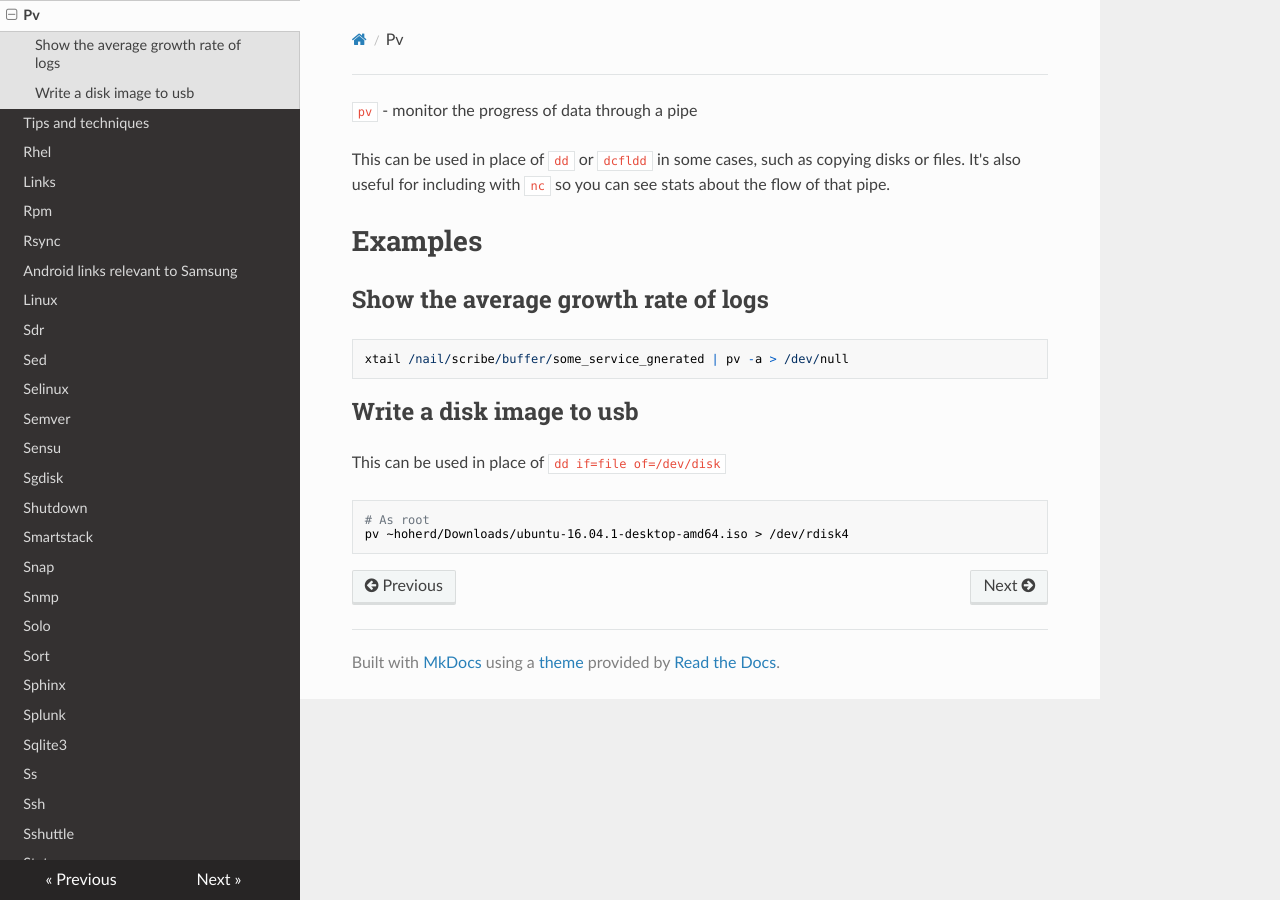
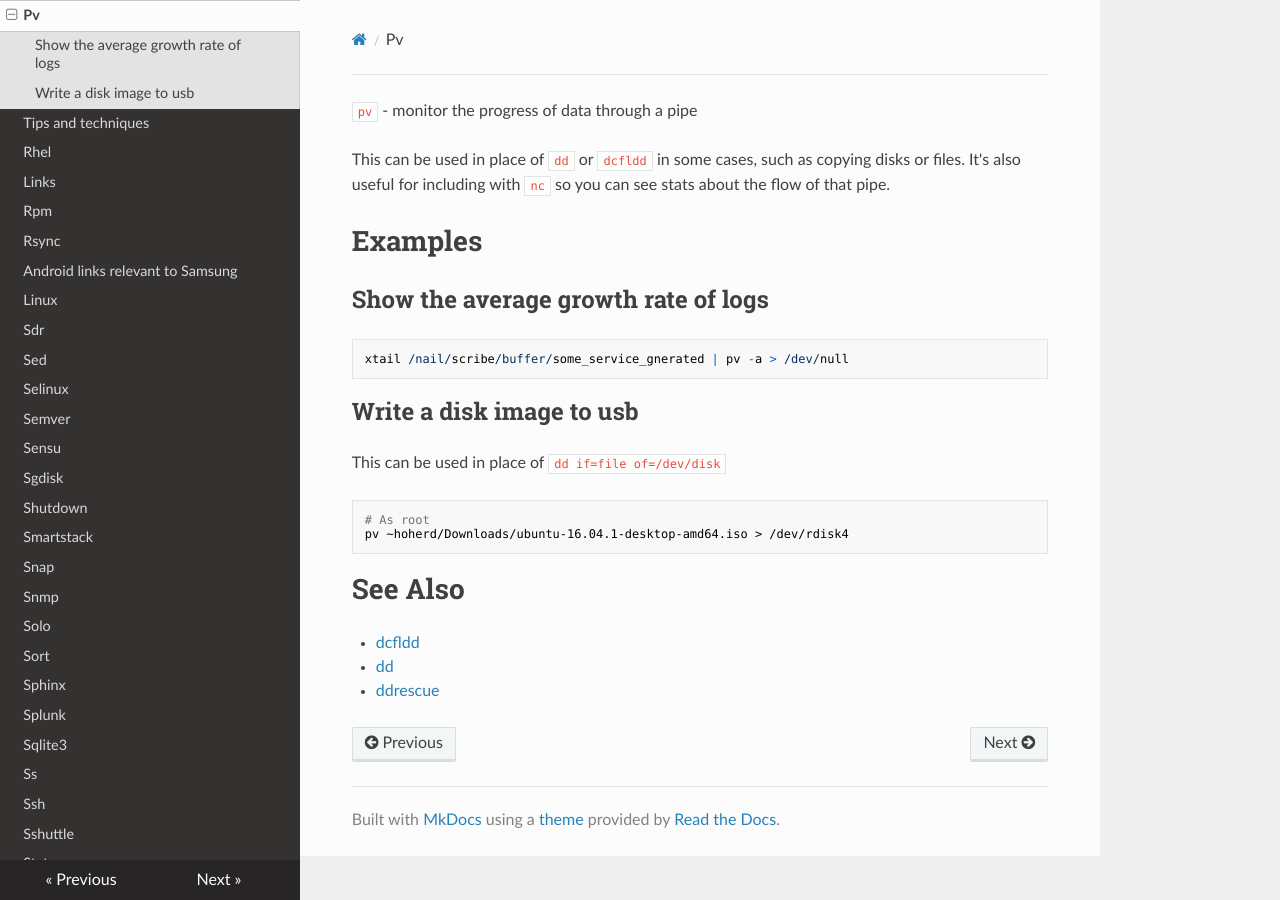
Before and after one commit to lando-cal/tech-notes, an MkDocs documentation site: the page built from docs/pv.md, in a window 1280 px wide. Built offline with MkDocs 1.6.1, drawn with Linux system fonts in a browser that asks for light colours; nearby versions of some CDN libraries.

Commit message:
Add 'see also'

````diff
--- a/docs/pv.md
+++ b/docs/pv.md
@@ -18,3 +18,8 @@ This can be used in place of `dd if=file of=/dev/disk`
 # As root
 pv ~hoherd/Downloads/ubuntu-16.04.1-desktop-amd64.iso > /dev/rdisk4
 ```
+
+# See Also
+- [dcfldd](dcfldd)
+- [dd](dd)
+- [ddrescue](ddrescue)
````
